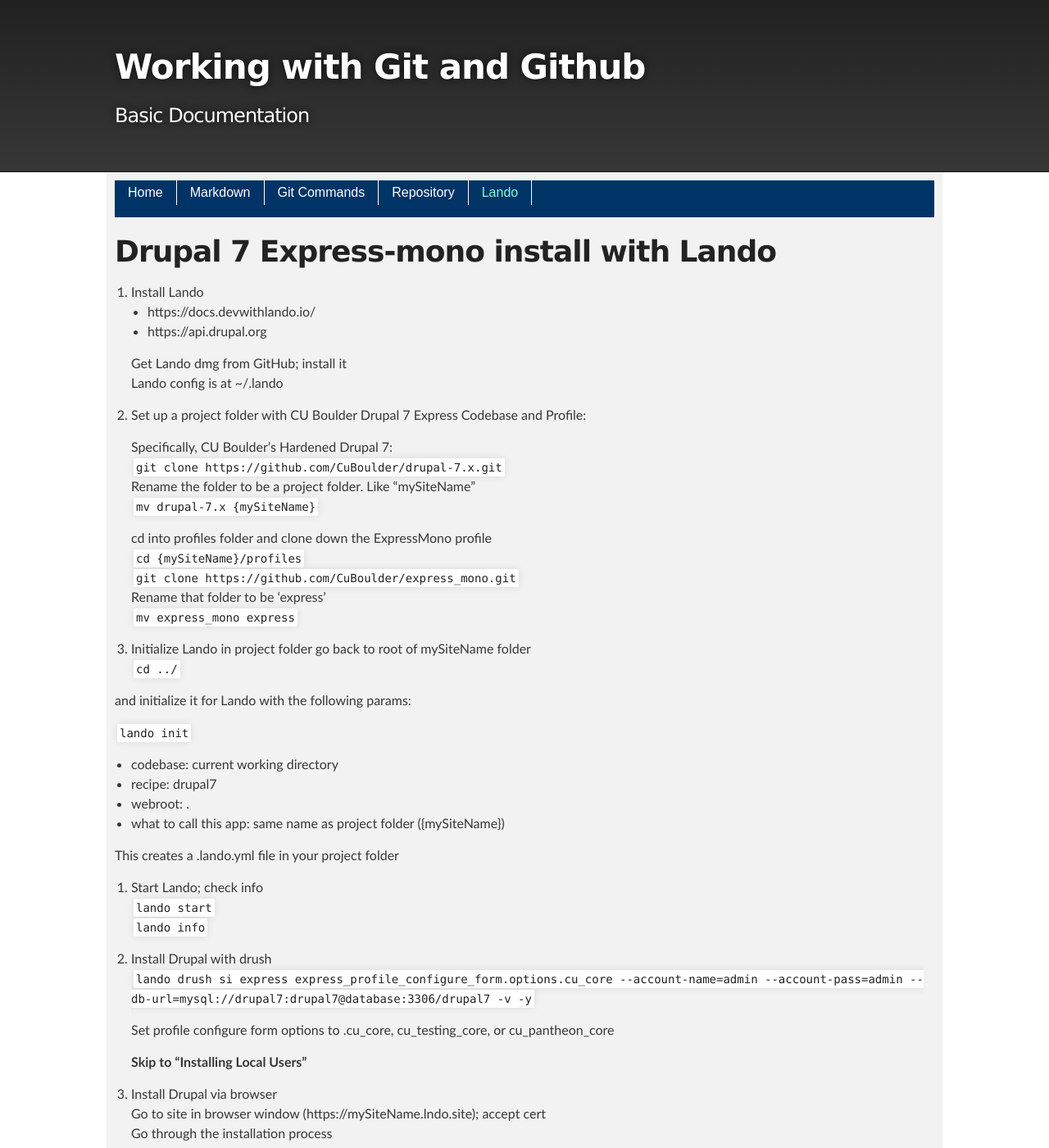
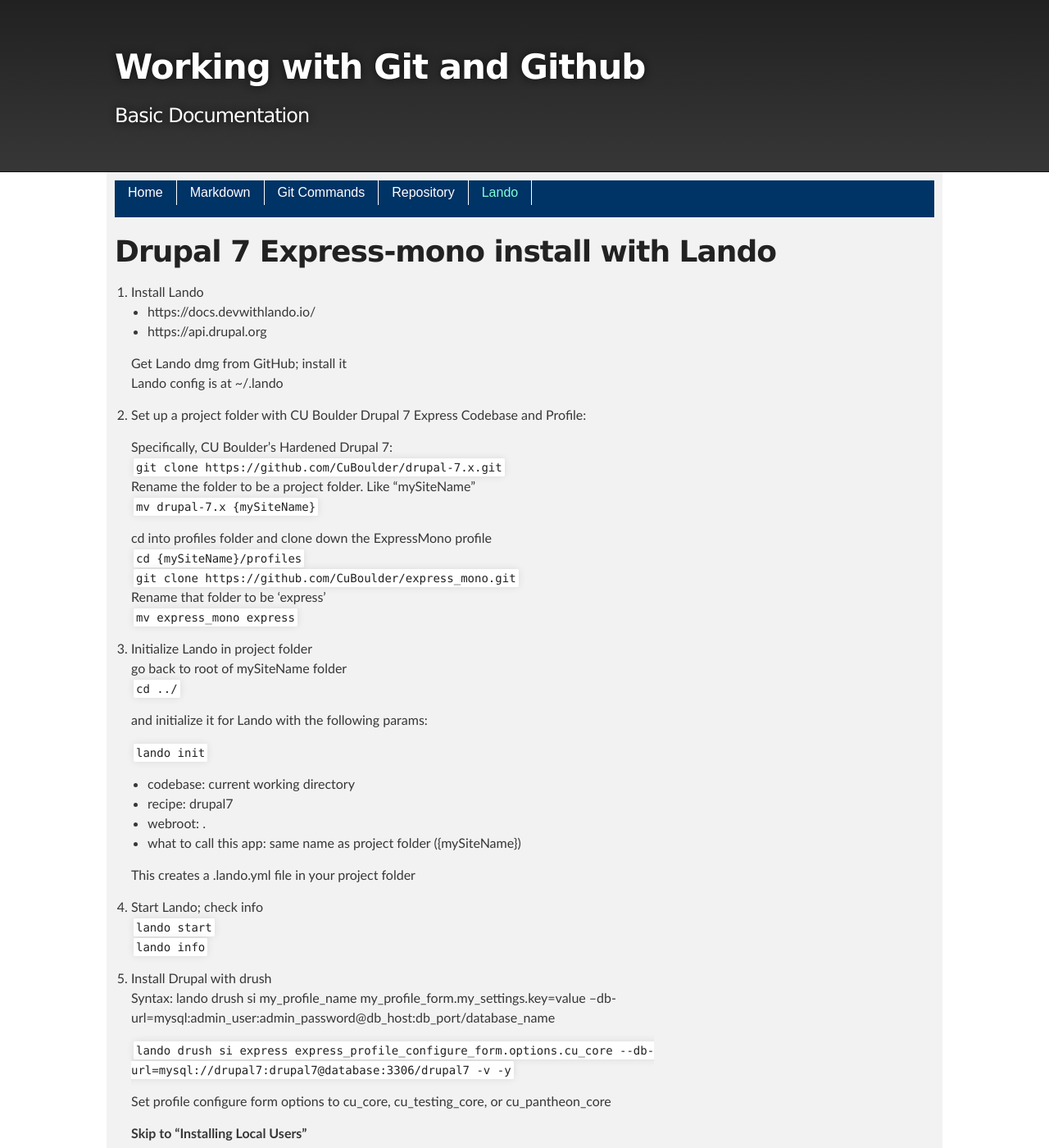
Before and after one commit to cathysnider/cathysnider.github.io, a Jekyll site: the page built from lando.md, in a window 1280 px wide and 1400 px high. Shown: the whole window at 82% size. Built offline with Jekyll 4.4.1, drawn with Linux system fonts in a browser that asks for light colours.

Commit message:
add drush syntax to instructions

````diff
--- a/lando.md
+++ b/lando.md
@@ -25,11 +25,11 @@ layout: default
    Rename that folder to be 'express' <br />
    ```mv express_mono express```
 
-1. Initialize Lando in project folder
+1. Initialize Lando in project folder <br />
    go back to root of mySiteName folder <br />
    ```cd ../```
 
-  and initialize it for Lando with the following params:
+   and initialize it for Lando with the following params:
 
    ```lando init```
    * codebase: current working directory
@@ -44,9 +44,11 @@ layout: default
    ```lando info```
 
 1. Install Drupal with drush <br />
-   ```lando drush si express express_profile_configure_form.options.cu_core --account-name=admin --account-pass=admin --db-url=mysql://drupal7:drupal7@database:3306/drupal7 -v -y```
+   Syntax: lando drush si my_profile_name my_profile_form.my_settings.key=value --db-url=mysql:admin_user:admin_password@db_host:db_port/database_name
 
-   Set profile configure form options to .cu_core, cu_testing_core, or cu_pantheon_core
+   ```lando drush si express express_profile_configure_form.options.cu_core --db-url=mysql://drupal7:drupal7@database:3306/drupal7 -v -y```
+
+   Set profile configure form options to cu_core, cu_testing_core, or cu_pantheon_core
 
    **Skip to "Installing Local Users"**
 
````
